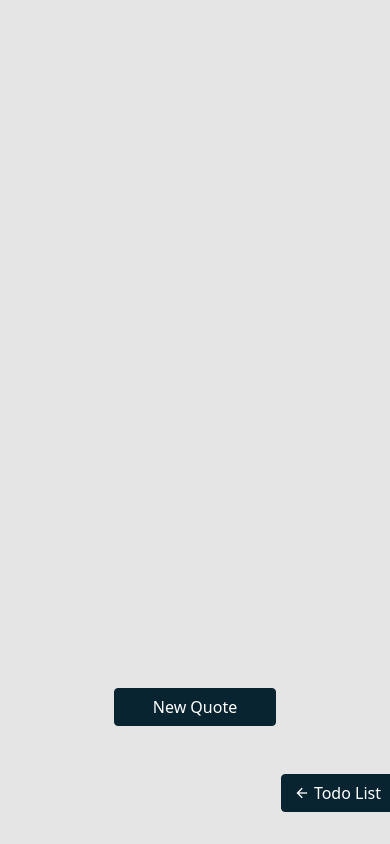
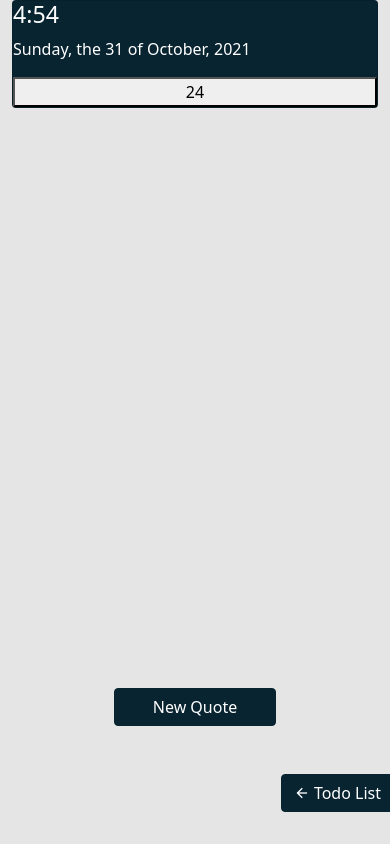
Before and after one commit to JakeCarp/inspire2, a website with bundled scripts: page index.html in a window 390 px wide. Built offline with nearby package versions, Linux system fonts and the light colour scheme; no server answers.

Commit message:
clock working

```diff
--- a/app/Controllers/ClockController.js
+++ b/app/Controllers/ClockController.js
@@ -9,23 +9,32 @@ function _drawClock() {
     let clock = ProxyState.clock
     template += clock.Template
     document.getElementById('clock').innerHTML = template
+    if (!ProxyState.clock12) {
+        document.getElementById('toggle-button').innerText = "12"
+    } else {
+        document.getElementById('toggle-button').innerText = "24"
+    }
 }
-// let _clockInterval
-// function _setClockInterval() {
-//     _clockInterval = setInterval('this.setTime', 1000)
-// }
+let _clockInterval
+
 
 
 
 export class ClockController {
     constructor() {
         this.setTime()
-        // _setClockInterval()
-        ProxyState.on('clock', _drawClock)
+        _drawClock()
+        this.setClockInterval()
         ProxyState.on('clock12', this.setTime)
+    }
+    setClockInterval() {
+        _clockInterval = setInterval(() => { _drawClock(), this.setTime() }, 1000)
     }
 
     setTime() {
         clockService.setTime()
     }
+    toggleClock() {
+
+    }
 }
--- a/app/Models/Clock.js
+++ b/app/Models/Clock.js
@@ -15,9 +15,10 @@ export class Clock {
 
     get Template() {
         return `
-        <div>
+        <div class="card bg-primary text-white">
         <h3>${this.hours}:${this.minutes}</h3>
-        <p>${this.getDateString()}, the ${this.date} of ${this.getMonthString()}, ${this.year}</p>
+        <p>${this.getDayString()}, the ${this.date} of ${this.getMonthString()}, ${this.year}</p>
+        <button onclick="app.clocksController.toggleClock()" id="toggle-button">24</button>
         </div>
         `
     }
--- a/app/Models/Quote.js
+++ b/app/Models/Quote.js
@@ -8,11 +8,11 @@ export class Quote {
 
   get Template() {
     return `
-        <div class="row card bg-primary text-white" >
+        <div class="row card bg-primary text-white quote-hover" >
           <div class="col text-center">
             <h6>${this.content}</h6>
           </div>
-          <div class="col text-center reveal d-flextext-wrap">
+          <div class="col text-center reveal text-wrap d-none">
             <p id="author">-${this.author}</p>
           </div>
         </div>
--- a/app/Services/ClockService.js
+++ b/app/Services/ClockService.js
@@ -12,10 +12,10 @@ class ClockService {
         let day = d.getDay()
         let date = d.getDate()
         let month = d.getMonth()
-        if (!clockVersion) {
+        if (clockVersion) {
             hours <= 12 ? '' : hours -= 12
         }
-        let clock = new Clock({
+        ProxyState.clock = new Clock({
             hours: hours,
             minutes: minutes,
             year: year,
@@ -23,8 +23,7 @@ class ClockService {
             date: date,
             month: month
         })
-        console.log(clock)
-        ProxyState.clock = clock
+        ProxyState.clock = ProxyState.clock
     }
 }
 
--- a/assets/scss/main.scss
+++ b/assets/scss/main.scss
@@ -18,6 +18,8 @@ main {
 }
 
 
-.reveal:hover {
-  transform: translateY(-50);
+.quote-hover:hover {
+ .reveal {
+   display: flex !important;
+ }
 }
```
Also changed, not shown: assets/style/main.css, 1 other file.
